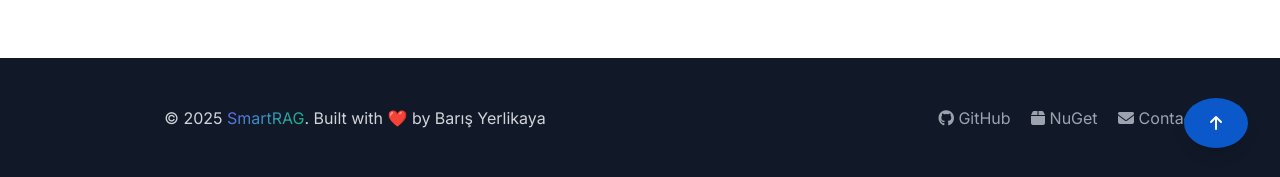
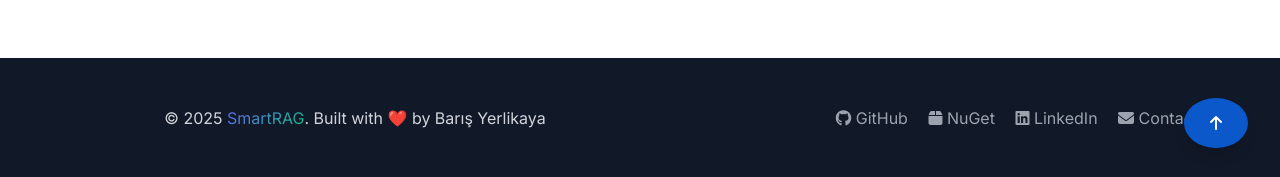
Before and after one commit to byerlikaya/SmartRAG, a Jekyll site: the page built from docs/en/getting-started.md, in a window 1280 px wide and 900 px high, scrolled down 2324 px. Shown: the part 720-897 px from the top of the window. Built offline with Jekyll 4.4.1, drawn with Linux system fonts in a browser that asks for light colours.

Commit message:
feat: Add LinkedIn profile link to footer\n\n- Add LinkedIn link with professional icon\n- Support multiple languages (EN, TR, DE, RU)\n- Maintain consistent styling with other footer links

```diff
--- a/docs/_layouts/default.html
+++ b/docs/_layouts/default.html
@@ -183,6 +183,9 @@
                     <a href="https://www.nuget.org/packages/SmartRAG" class="text-decoration-none me-3">
                         <i class="fas fa-box"></i> {% if page.lang == "tr" %}NuGet{% elsif page.lang == "de" %}NuGet{% elsif page.lang == "ru" %}NuGet{% else %}NuGet{% endif %}
                     </a>
+                    <a href="https://www.linkedin.com/in/byerlikaya" class="text-decoration-none me-3">
+                        <i class="fab fa-linkedin"></i> {% if page.lang == "tr" %}LinkedIn{% elsif page.lang == "de" %}LinkedIn{% elsif page.lang == "ru" %}LinkedIn{% else %}LinkedIn{% endif %}
+                    </a>
                     <a href="mailto:b.yerlikaya@outlook.com" class="text-decoration-none">
                         <i class="fas fa-envelope"></i> {% if page.lang == "tr" %}İletişim{% elsif page.lang == "de" %}Kontakt{% elsif page.lang == "ru" %}Контакты{% else %}Contact{% endif %}
                     </a>
```
